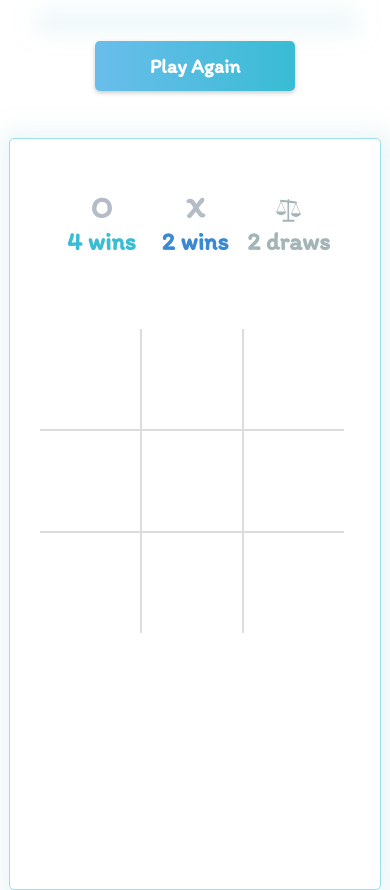
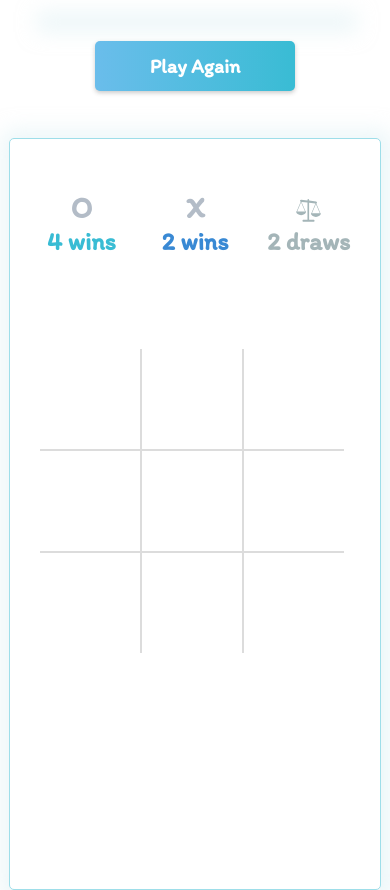
Before and after one commit to lenoraporter/MindControlOverDeebo, a PHP site: page /index.html in a window 390 px wide. Shown: the part 213-1103 px from the top of the page. Run offline with PHP 8.4, Linux system fonts and the light colour scheme.

Commit message:
Columns for mobile - Iphone 7s

```diff
--- a/style.css
+++ b/style.css
@@ -163,8 +163,8 @@ h2#result {
   }
 
 .columns {
-    width: 110px;
-    height: 110px;
+    width: 90px;
+    height: 90px;
     text-align: center;
     display: inline-block;
 }
@@ -243,8 +243,8 @@ div {
 }
 
 .columns {
-    width: 90px;
-    height: 90px;
+    width: 110px;
+    height: 110px;
 }
 
 #new-game {
```
